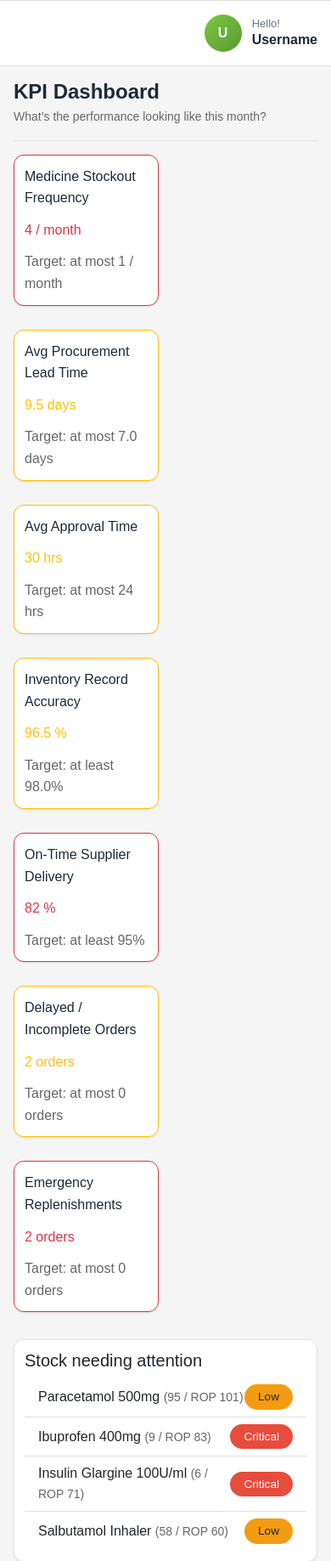
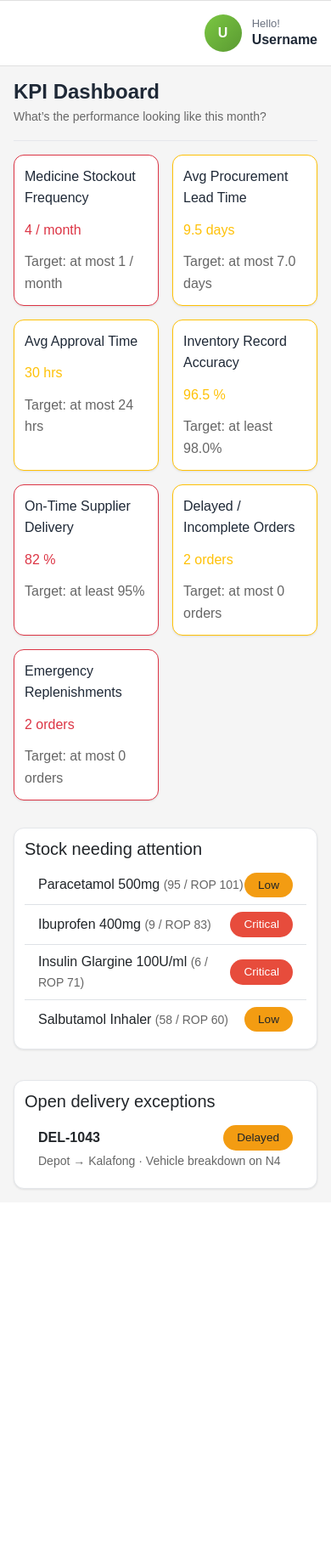
Before and after one commit to u24645177/BFB321_Group4_Project, a Flask app: page /kpis in a window 390 px wide. Shown: the part 203-2040 px from the top of the page at 85% size. After the commit the page ends 1604 px from the top, so only its background shows below. Run offline with Flask 3, Linux system fonts and the light colour scheme.

Commit message:
fixing the KPI page, for boxes to fit on a phone layout.

```diff
--- a/static/css/dashboard.css
+++ b/static/css/dashboard.css
@@ -159,7 +159,7 @@
     .kpi-grid {
         display: grid;
         grid-template-columns: repeat(auto-fit, minmax(160px, 1fr));
-        gap: 16px;
+        gap: 32px;
     }
 
     @media (max-width: 768px) {
--- a/static/css/pages.css
+++ b/static/css/pages.css
@@ -550,3 +550,24 @@ a:hover {
     color: white;
     font-weight: 600;
 }
+
+/* KPI Page - Responsive Layout */
+.kpi-grid {
+    display: grid;
+    gap: 20px;
+}
+
+/* Laptop: All KPIs in one horizontal row */
+@media (min-width: 769px) {
+    .kpi-grid {
+        grid-template-columns: repeat(6, minmax(120px, 1fr));
+    }
+}
+
+/* Phone: 2x2 grid layout */
+@media (max-width: 768px) {
+    .kpi-grid {
+        grid-template-columns: repeat(2, 1fr);
+        gap: 16px;
+    }
+}
--- a/templates/kpis.html
+++ b/templates/kpis.html
@@ -8,10 +8,10 @@
 {{ page_header('KPI Dashboard', 'What’s the performance looking like this month?') }}
 
 <!-- KPI cards -->
-<section class="row g-3 mb-section" aria-label="Key performance indicators">
+<section class="kpi-grid mb-section" aria-label="Key performance indicators">
     {% for k in kpis %}
-    <div class="col-6 col-lg-3">
-        {{ kpi_card(k.name, k.display_value ~ ' ' ~ k.unit, k.target_text, tones[k.status]) }}
+    <div>
+    {{ kpi_card(k.name, k.display_value ~ ' ' ~ k.unit, k.target_text, tones[k.status]) }}
     </div>
     {% endfor %}
 </section>
```
